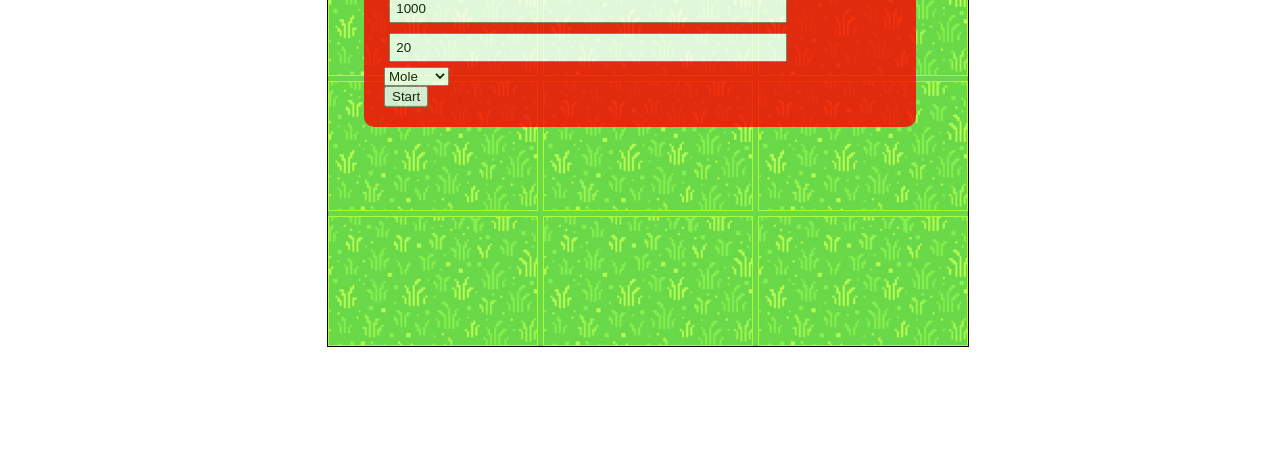
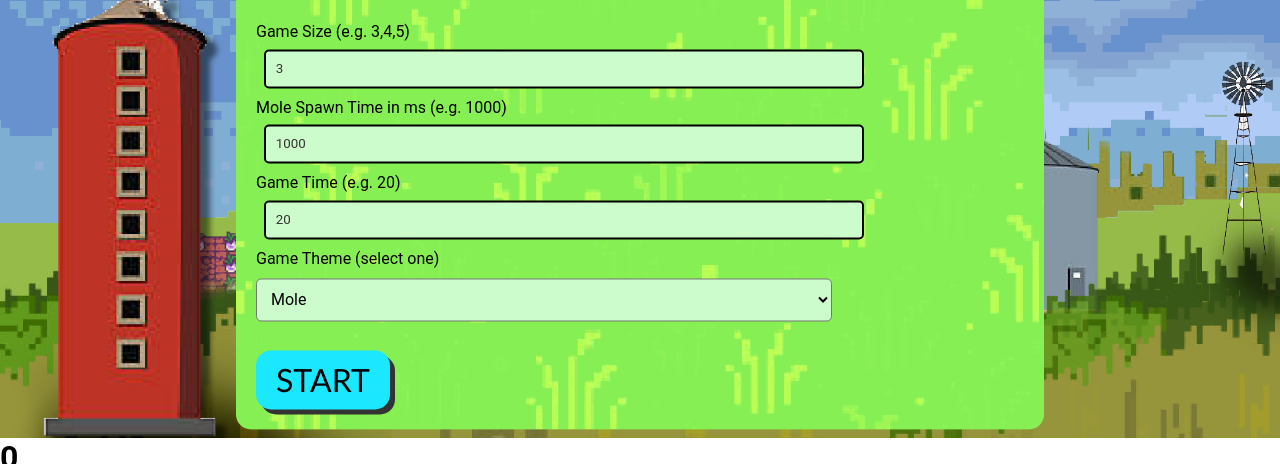
Before and after one commit to vttc08/webdev, a plain HTML site: page index.html in a window 1280 px wide. Shown: the part 162-626 px from the top of the page. Drawn offline with Linux system fonts and the light colour scheme.

Commit message:
stylistic change

```diff
--- a/index.html
+++ b/index.html
@@ -6,31 +6,42 @@
 </head>
 <body>
     <div class="flex">
+        <div class="filler" id="f1"></div>
         <div class="grid shake">
             <div class="box"></div>
         </div>
-
+        <div class="filler" id="f2"></div>
 
     </div>
     <h1 id="score">0</h1>
     <h1 id="timer">100</h1>
     <div id="menu-outer">
         <div class="menu" id="pause">
-            <h1>Paused</h1>
-            <button id="resume">Resume</button>
+            <div class="pause-wrapper">
+                <div>
+                    <h1>Paused</h1>
+                </div>
+                <div><button id="resume">Resume</button></div>
+            </div>
+
         </div>
         <div class="menu" id="config">
             <h1>Configuration</h1>
+            <br><br>
+            <div>Game Size (e.g. 3,4,5)</div>
             <input type="number" id="size" placeholder="Grid Size" min="1" max="10"  value="3"><br>
+            <div>Mole Spawn Time in ms (e.g. 1000)</div>
             <input type="number" id="time" placeholder="Time between spanwing in ms" min="1" max="1000" value="1000"><br>
+            <div>Game Time (e.g. 20)</div>
             <input type="number" id="gametime" placeholder="The time of the game in seconds" min="1" max="1000"  value="20"><br>
+            <div>Game Theme (select one)</div>
             <select id="mole_theme">
                 <option value="mole">Mole</option>
                 <option value="trainer">Trainer</option>
                 <option value="python">Python</option>
                 <option value="rust">Rust</option>
                 <option value="golang">Golang</option>
-            </select><br>
+            </select> <br><br>
             <button id="start">Start</button>
         </div>
 
--- a/script.js
+++ b/script.js
@@ -33,7 +33,6 @@ function createGrid(s) {
 
 // Customized Configuration
 let config = document.getElementById("config");
-config.style.opacity = 0.8;
 config.style.pointerEvents = "initial";
 let start = document.getElementById("start");
 let time = document.getElementById("time"); // idk why putting it here works but for size it doesn't
@@ -212,7 +211,7 @@ function pauseAttribute(v) {
         pause.style.pointerEvents= "initial";
         menuOuter.style.pointerEvents = "initial";
     } else if (v == "resume") {
-        pause.style.opacity = 0.1;
+        pause.style.opacity = 0;
         pause.style.pointerEvents= "none";
         menuOuter.style.pointerEvents = "none";
     }
--- a/styles.css
+++ b/styles.css
@@ -1,3 +1,18 @@
+* {
+    margin: 0;
+    padding: 0;
+    font-family: 'roboto', sans-serif;
+}
+
+@media screen and (max-width: 400px) {
+    #start {
+        display: none;
+    }
+    #config::before {
+        content: "The game cannot run in this window, please use a larger window.";
+    }
+
+}
 
 .flex {
     display: flex;
@@ -7,19 +22,23 @@
     width: 100vw;
     position: relative;
     cursor: not-allowed;
+    background-image: url("texture.png");
+    background-size: cover;
 }
 .grid {
     display: grid;
     grid-template-columns: repeat(3,1fr);
     grid-template-rows: repeat(3,1fr);
-    height: 50vh;
-    width: 50%;
+    height: 60vh;
+    width: 60vh;
+    min-width: 445px;
     margin: 0 auto;
     position: relative;
     grid-gap: 5px;
-    border: 1px solid black;
+    border: 10px inset rgba(0, 0, 0,0.5);
     background: #69d949;
     cursor: url("mallet.png"), auto;
+    flex-shrink: 0;
 }
 .box {
     color: red;
@@ -27,6 +46,7 @@
     background-image: url("grass.png");
     background-position: center;
     background-size: cover;
+    max-width: 20vh;
 }
 :root {
     --url: url("mole.png");
@@ -84,34 +104,111 @@ input {
 }
 
 .menu {
-    background-color: red;
+    background-image: url("menu.png");
+    background-size: cover;
     position: absolute;
     z-index: 1;
     top: 50%;
     left: 50%;
     margin: 0 auto;
     transform: translate(-50%, -50%);
+    border-radius: 15px;  /* 圆角效果 */
 }
 
 #config {
-    background-color: red;  /* 确保红色背景 */
+    background-color: #86ef54;  /* 确保红色背景 */
     opacity: 1;  /* 完全不透明 */
     padding: 20px;  /* 添加内边距 */
-    border-radius: 10px;  /* 圆角效果 */
-    margin-top: -250px;
-    width: 40%
+
+    margin-top: -60px;
+    width: 60%;
+}
+
+#config > select, input[type="text"] {
+    font-size: 1rem;
+    padding: 10px;
+    margin: 10px 0;
+    border-radius: 5px;
+    background-color: #ccfccc;
+    width: 75%;
+}
+
+#config > input {
+    background-color: #ccfccc;
+    color: #333;
+    border: 2px solid black;
+    border-radius: 5px;
+    padding: 10px;
+    margin-bottom: 10px;
+}
+
+#config > button {
+    font-family:'Gill Sans', 'Gill Sans MT', Calibri, 'Trebuchet MS', sans-serif;
+    font-size: 2rem;
+    padding: 10px 20px;
+    text-transform: uppercase;
+    border: none;
+    border-radius: 15px;
+    background-color: #1be7ff;
+    box-shadow: #333 5px 5px 0px;
+}
+#config > button:hover {
+    background-color: #ffb800;
+    box-shadow: #333 5px 5px 0px;
+    cursor: pointer;
 }
 
 #pause {
-    height: 75%;
-    width: 75%;
+    height: 85%;
+    width: 60%;
     opacity: 0;
     z-index: 2;
     pointer-events: none;
+    margin: 0 auto;
+    text-align: center;;
 }
+
+.pause-wrapper {
+    z-index: 2;
+    display: flex;
+    flex-direction: column;
+    justify-content: center;
+    align-items: space-around;
+    height: 100%;
+}
+.pause-wrapper button {
+    font-family:'Gill Sans', 'Gill Sans MT', Calibri, 'Trebuchet MS', sans-serif;
+    font-size: 2rem;
+    padding: 10px 20px;
+    text-transform: uppercase;
+    border: none;
+    border-radius: 15px;
+    background-color: #1be7ff;
+    box-shadow: #333 5px 5px 0px;
+    margin: 30px 0;
+}
+
+.pause-wrapper button:hover {
+    background-color: #ffb800;
+    box-shadow: #333 5px 5px 0px;
+    cursor: pointer;
+}
+
 
 body {
     overflow: hidden;
+}
+.filler {
+    height:100%;
+    width: 500px;
+}
+#f1 {
+    background-image: url('filler1.png');
+    background-size: cover;
+}
+#f2 {
+    background-image: url('filler2.png');
+    background-size: cover;
 }
 .shake {
     /* Start the shake animation and make the animation last for 0.5 seconds */
```
Also changed, not shown: filler1.png (added), filler2.png (added), menu.png (added), mole.jpg (deleted), texture.png (added).
